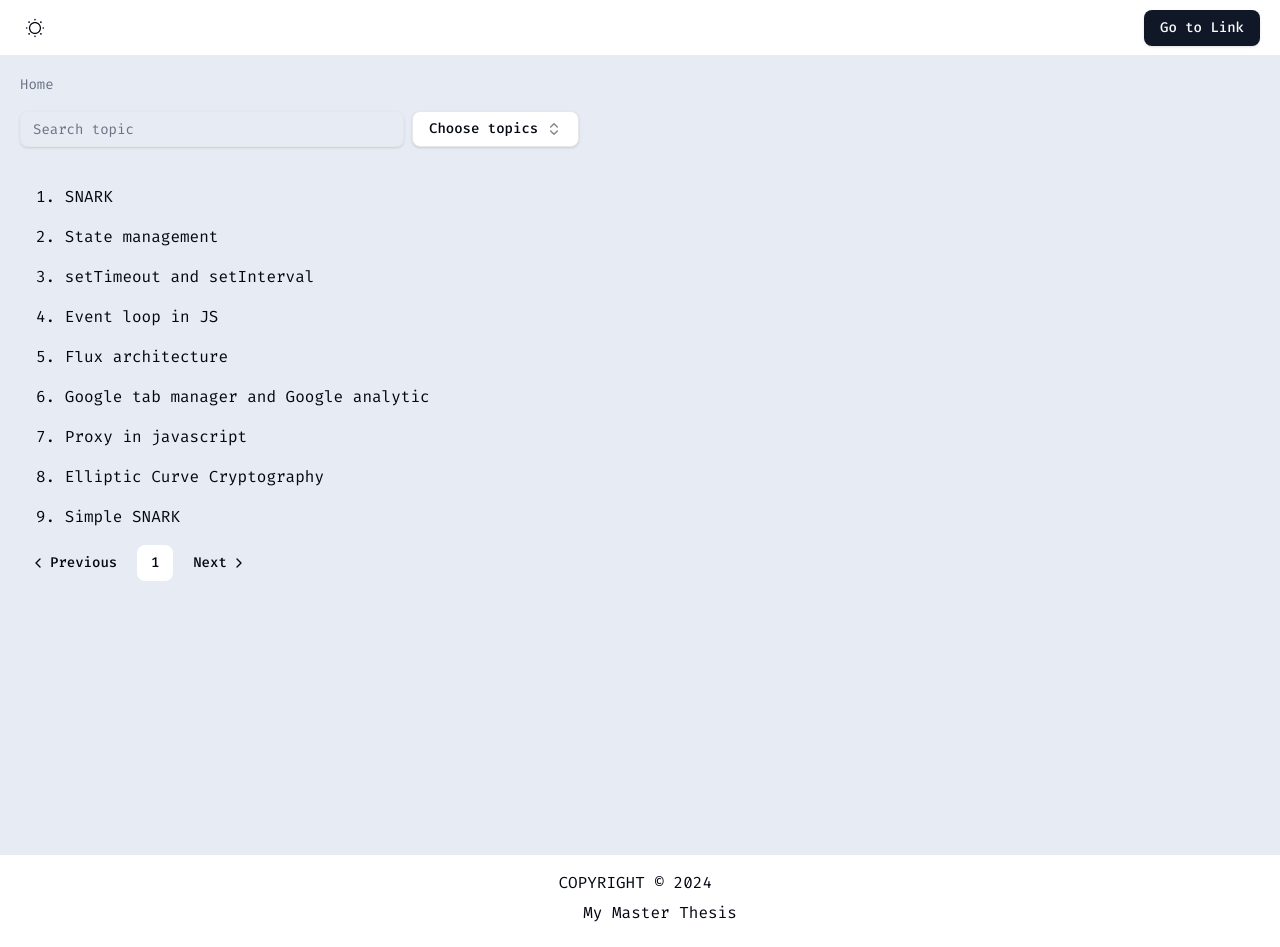
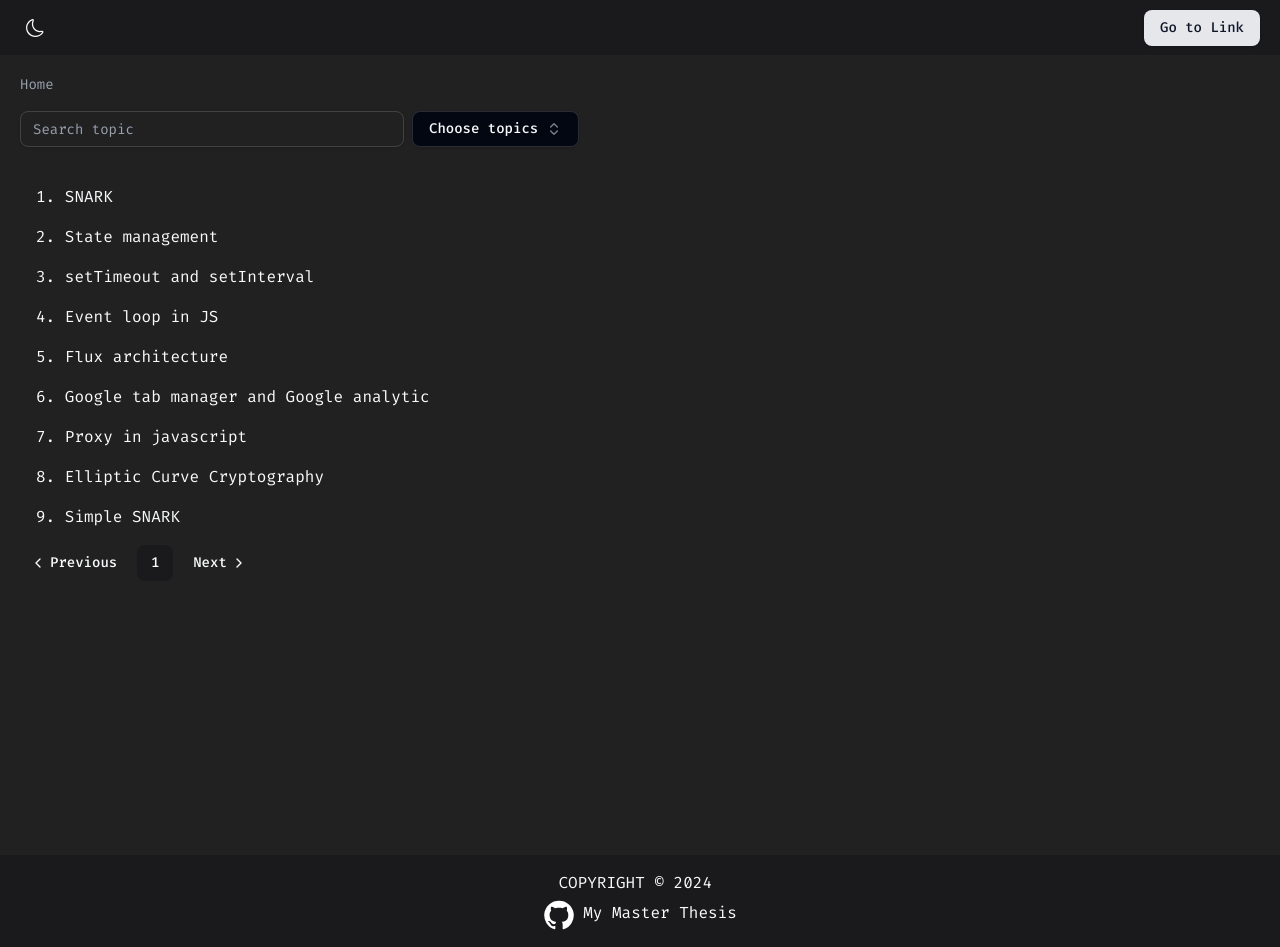
Before and after one commit to phamhongphuc1999/my-next-app, a Next.js app: page / in a window 1280 px wide. Built offline with nearby package versions, Linux system fonts and the light colour scheme; what better-react-mathjax would draw is missing.

Commit message:
fix: theme

```diff
--- a/app/layout.tsx
+++ b/app/layout.tsx
@@ -2,11 +2,13 @@
 
 import { MathJaxContext } from 'better-react-mathjax';
 import { Fira_Code } from 'next/font/google';
-import { ReactNode } from 'react';
+import { ReactNode, useEffect } from 'react';
 import LayoutWrapper from 'src/components/LayoutWrapper';
 import { MetadataHead } from 'src/components/MetadataHead';
 import { GoogleTagManager } from 'src/components/analytics/GoogleTagManager';
+import { LS } from 'src/configs/constance';
 import { mathJaxConfig } from 'src/configs/mathJaxConfig';
+import { LocalStorage } from 'src/services';
 import 'src/styles/globals.css';
 
 const firaCode = Fira_Code({ subsets: ['latin'] });
@@ -16,6 +18,14 @@ interface Props {
 }
 
 export default function RootLayout({ children }: Props) {
+  useEffect(() => {
+    const theme = LocalStorage.get(LS.THEME) || 'dark';
+    LocalStorage.set(LS.THEME, theme);
+    document.body.dataset.theme = theme;
+    if (theme == 'dark') document.documentElement.classList.toggle('dark');
+    else document.documentElement.classList.remove('dark');
+  }, []);
+
   return (
     <html lang="en">
       <MetadataHead />
--- a/src/components/shadcn-ui/button.tsx
+++ b/src/components/shadcn-ui/button.tsx
@@ -4,7 +4,7 @@ import * as React from 'react';
 import { cn } from 'src/lib/utils';
 
 const buttonVariants = cva(
-  'inline-flex items-center justify-center gap-2 whitespace-nowrap rounded-md text-sm font-medium transition-colors focus-visible:outline-none focus-visible:ring-1 focus-visible:ring-ring disabled:pointer-events-none disabled:opacity-50 [&_svg]:pointer-events-none [&_svg]:size-4 [&_svg]:shrink-0',
+  'inline-flex items-center cursor-pointer justify-center gap-2 whitespace-nowrap rounded-md text-sm font-medium transition-colors focus-visible:outline-none focus-visible:ring-1 focus-visible:ring-ring disabled:pointer-events-none disabled:opacity-50 [&_svg]:pointer-events-none [&_svg]:size-4 [&_svg]:shrink-0',
   {
     variants: {
       variant: {
--- a/src/views/HomePage/index.tsx
+++ b/src/views/HomePage/index.tsx
@@ -93,7 +93,7 @@ export default function HomePage() {
             className="sm:w-96"
           />
           <Popover open={open} onOpenChange={setOpen}>
-            <PopoverTrigger asChild>
+            <PopoverTrigger asChild className="cursor-pointer">
               <Button
                 variant="outline"
                 role="combobox"
```
